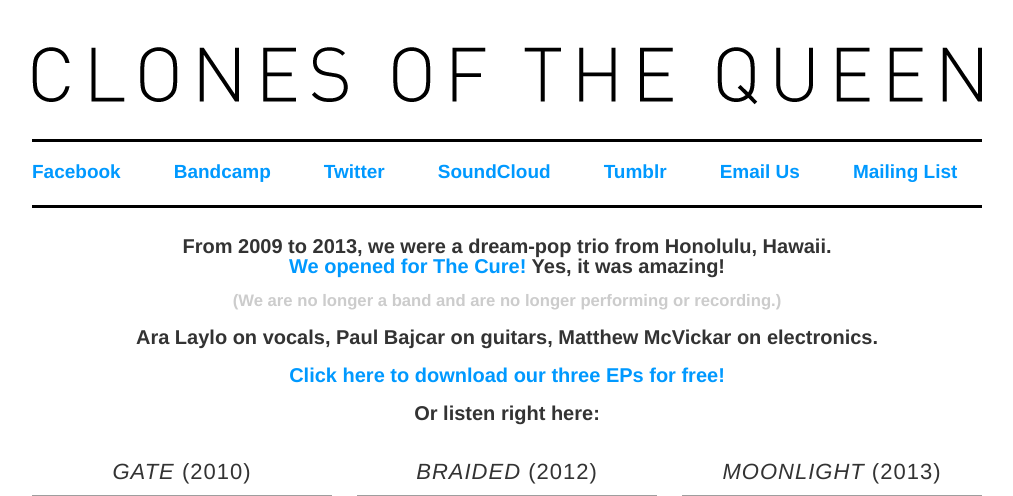
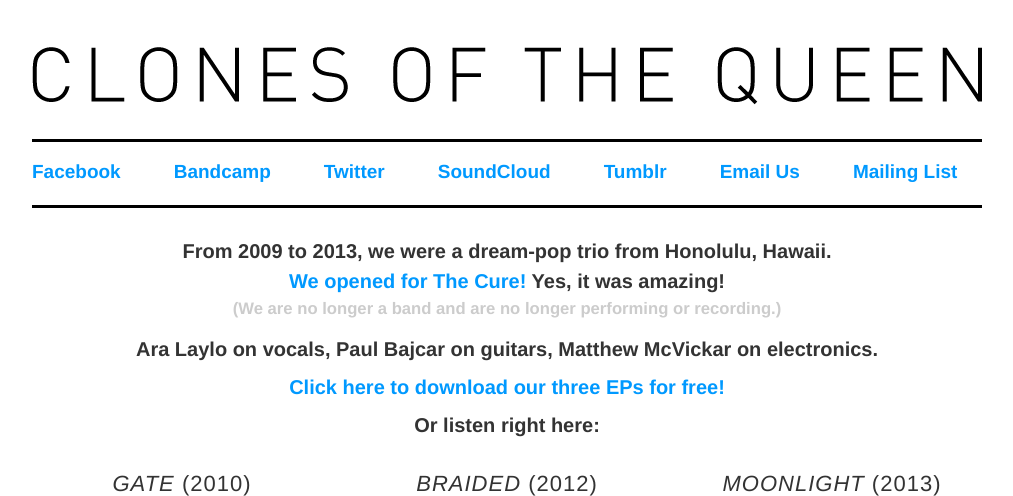
Before and after one commit to matthewmcvickar/clonesofthequeen.com, a PHP site: page / in a window 1280 px wide. Shown: the top 496 px of the page, without its empty margins (133-1146 px from the left). Run offline with PHP 8.4, Linux system fonts and the light colour scheme; some libraries are stand-ins or nearby versions; grey boxes are pictures that could not be loaded.

Commit message:
Fix line height on intro.

```diff
--- a/css/style.css
+++ b/css/style.css
@@ -407,11 +407,14 @@
   text-align: center;
 }
 
+.intro {
+  line-height: 1.5;
+}
+
 .intro small
 {
   color: #ccc;
   display: block;
-  margin-top: 1em;
 }
 
 .click
```
